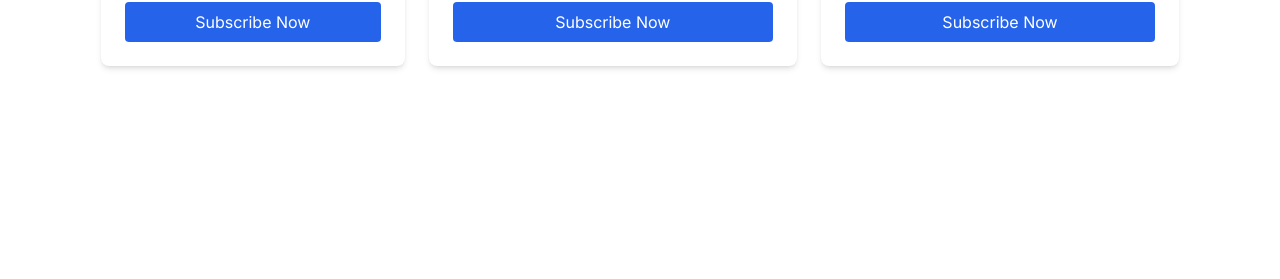
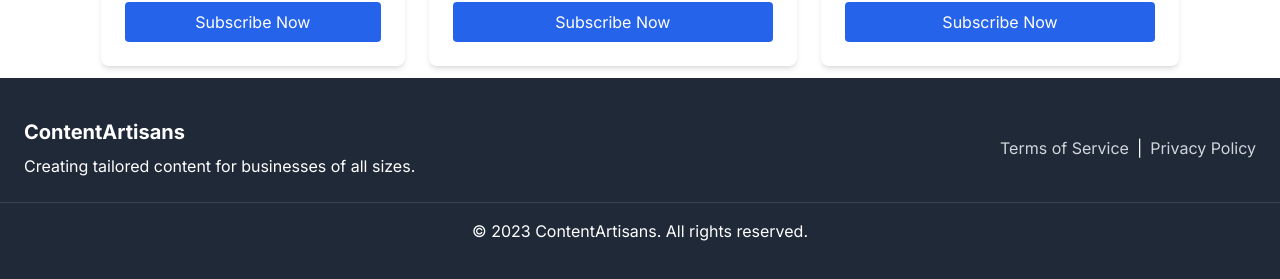
Before and after one commit to vicarb/subscription-pay, a Next.js app: page / in a window 1280 px wide. Shown: the part 1230-1509 px from the top of the page. Before the commit the page ends 1308 px from the top, so only its background shows below. Built offline with nearby package versions, Linux system fonts and the light colour scheme.

Commit message:
updated footer

```diff
--- a/app/page.tsx
+++ b/app/page.tsx
@@ -2,12 +2,14 @@ import Image from 'next/image'
 import Services from '@/components/Services/Services'
 import Landing from '@/components/Landing/Landing'
 import PricingTable from '@/components/Plan/Plan'
+import Footer from '@/components/Footer/Footer'
 export default function Home() {
   return (
    <>
    <Landing/>
 
     <PricingTable/>
+    <Footer/>
     </>
   )
 }
--- /dev/null
+++ b/components/Footer/Footer.tsx
@@ -0,0 +1,21 @@
+import React from "react"
+const Footer = () => (
+    <footer className="bg-gray-800 text-white py-10 mt-auto">
+      <div className="container mx-auto px-6 flex flex-col md:flex-row justify-between items-center">
+        <div className="mb-4 md:mb-0">
+          <h3 className="text-xl font-bold">ContentArtisans</h3>
+          <p className="mt-2">Creating tailored content for businesses of all sizes.</p>
+        </div>
+        <div>
+          <a href="/terms-of-service" className="text-gray-300 hover:text-white">Terms of Service</a>
+          <span className="mx-2">|</span>
+          <a href="/privacy-policy" className="text-gray-300 hover:text-white">Privacy Policy</a>
+        </div>
+      </div>
+      <div className="container mx-auto px-6 mt-6 border-t border-gray-700 pt-4">
+        <p className="text-center">&copy; {new Date().getFullYear()} ContentArtisans. All rights reserved.</p>
+      </div>
+    </footer>
+  );
+
+  export default Footer;
```
